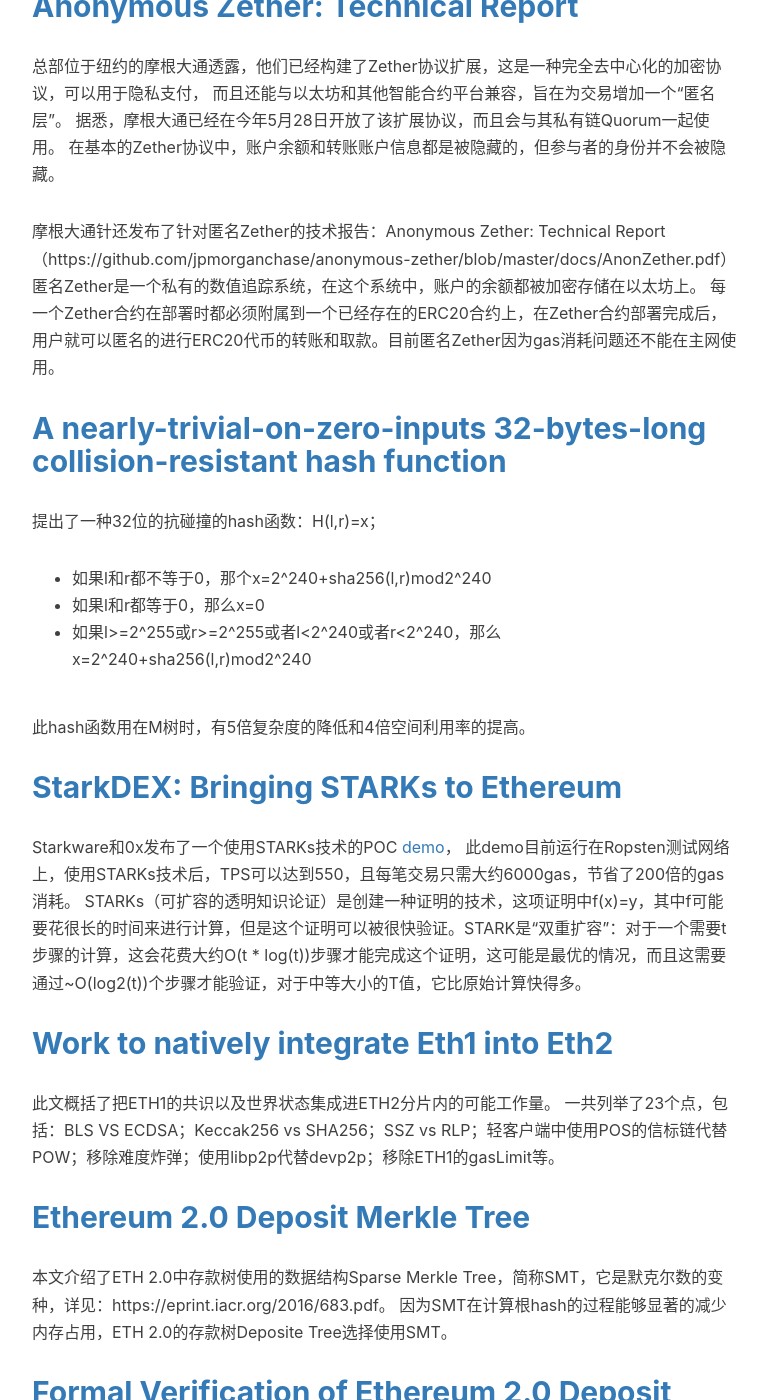
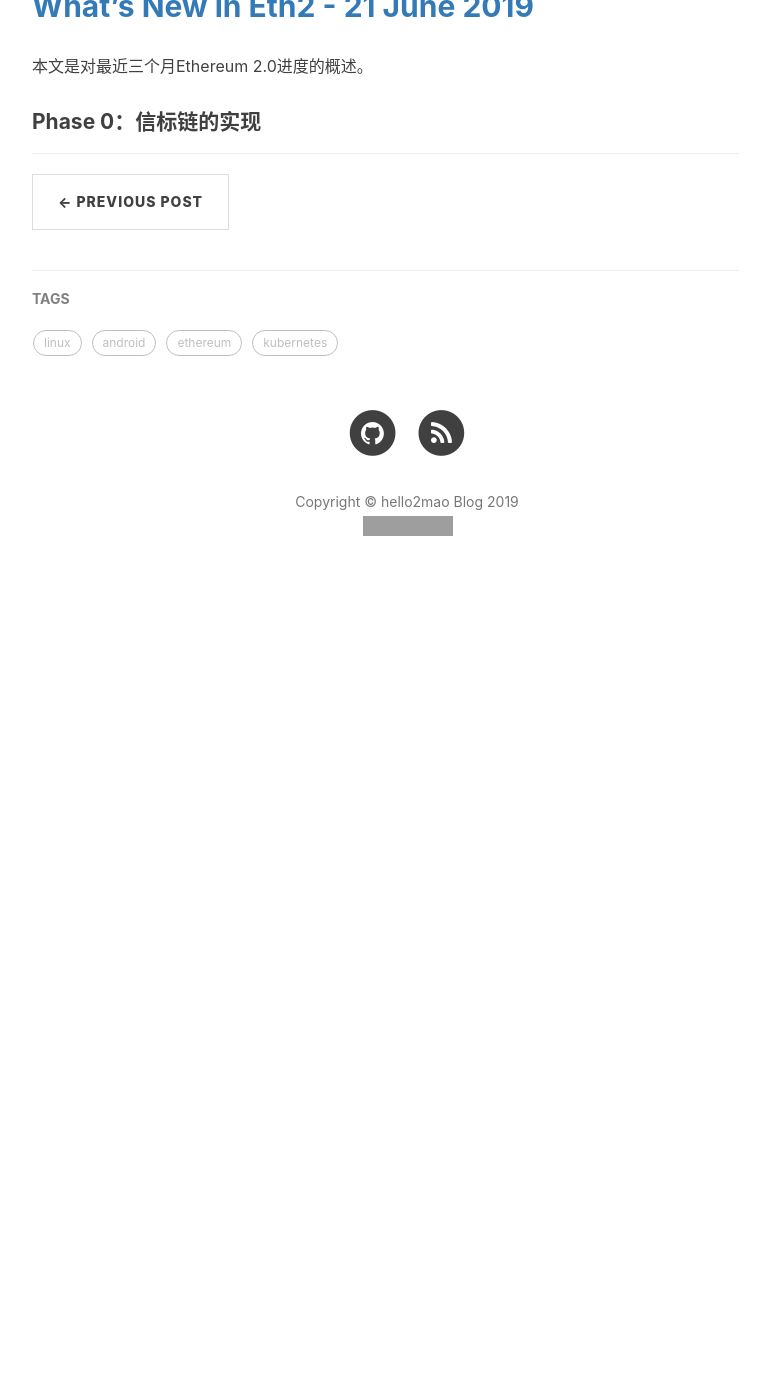
Before and after one commit to hello2mao/hello2mao.github.io, a Jekyll site: the page built from _posts/2019-06-28-what's-new-in-ethereum.md, in a window 1280 px wide and 1400 px high, scrolled down 583 px. Shown: the whole window, without its empty margins (233-1003 px from the left). Built offline with Jekyll 4.4.1, drawn with Linux system fonts in a browser that asks for light colours; nearby versions of some CDN libraries; comment, search, counter and statistics services are not loaded; after the commit the page ends 1213 px from its top, so only the background shows below that; some of the changed text lies outside the part shown; grey boxes are pictures that could not be loaded.

Commit message:
Lazy push: 2019年 6月28日 星期五 11时15分10秒 CST

```diff
--- a/_posts/2019-06-28-what's-new-in-ethereum.md
+++ b/_posts/2019-06-28-what's-new-in-ethereum.md
@@ -1,49 +1,14 @@
 ---
 layout:     post
-title:      "以太坊最新进展-20190622"
+title:      "以太坊最新进展-20190628"
 subtitle:   "what's new in ethereum"
-date:       2019-06-22 10:51:11
+date:       2019-06-28 10:51:11
 author:     "hello2mao"
 tags:
     - ethereum
 ---
 
-## [Anonymous Zether: Technical Report](https://www.coindesk.com/jpmorgan-adds-new-privacy-features-to-its-ethereum-based-quorum-blockchain)
+## [What's New in Eth2 - 21 June 2019](https://notes.ethereum.org/c/Sk8Zs--CQ/https%3A%2F%2Fbenjaminion.xyz%2Fnewineth2%2F20190621.html)
+本文是对最近三个月Ethereum 2.0进度的概述。
 
-总部位于纽约的摩根大通透露，他们已经构建了Zether协议扩展，这是一种完全去中心化的加密协议，可以用于隐私支付，
-而且还能与以太坊和其他智能合约平台兼容，旨在为交易增加一个“匿名层”。
-据悉，摩根大通已经在今年5月28日开放了该扩展协议，而且会与其私有链Quorum一起使用。
-在基本的Zether协议中，账户余额和转账账户信息都是被隐藏的，但参与者的身份并不会被隐藏。
-
-摩根大通针还发布了针对匿名Zether的技术报告：Anonymous Zether: Technical Report（https://github.com/jpmorganchase/anonymous-zether/blob/master/docs/AnonZether.pdf）
-匿名Zether是一个私有的数值追踪系统，在这个系统中，账户的余额都被加密存储在以太坊上。
-每一个Zether合约在部署时都必须附属到一个已经存在的ERC20合约上，在Zether合约部署完成后，用户就可以匿名的进行ERC20代币的转账和取款。目前匿名Zether因为gas消耗问题还不能在主网使用。
-
-## [A nearly-trivial-on-zero-inputs 32-bytes-long collision-resistant hash function](https://ethresear.ch/t/a-nearly-trivial-on-zero-inputs-32-bytes-long-collision-resistant-hash-function/5511)
-
-提出了一种32位的抗碰撞的hash函数：H(l,r)=x；
-- 如果l和r都不等于0，那个x=2^240+sha256(l,r)mod2^240
-- 如果l和r都等于0，那么x=0
-- 如果l>=2^255或r>=2^255或者l<2^240或者r<2^240，那么x=2^240+sha256(l,r)mod2^240
-
-此hash函数用在M树时，有5倍复杂度的降低和4倍空间利用率的提高。
-
-## [StarkDEX: Bringing STARKs to Ethereum](https://blog.0xproject.com/starkdex-bringing-starks-to-ethereum-6a03fffc0eb7)
-Starkware和0x发布了一个使用STARKs技术的POC [demo](https://www.starkdex.io/)，
-此demo目前运行在Ropsten测试网络上，使用STARKs技术后，TPS可以达到550，且每笔交易只需大约6000gas，节省了200倍的gas消耗。
-STARKs（可扩容的透明知识论证）是创建一种证明的技术，这项证明中f(x)=y，其中f可能要花很长的时间来进行计算，但是这个证明可以被很快验证。STARK是“双重扩容”：对于一个需要t步骤的计算，这会花费大约O(t * log(t))步骤才能完成这个证明，这可能是最优的情况，而且这需要通过~O(log2(t))个步骤才能验证，对于中等大小的T值，它比原始计算快得多。
-
-## [Work to natively integrate Eth1 into Eth2](https://ethresear.ch/t/work-to-natively-integrate-eth1-into-eth2/5573)
-此文概括了把ETH1的共识以及世界状态集成进ETH2分片内的可能工作量。
-一共列举了23个点，包括：BLS VS ECDSA；Keccak256 vs SHA256；SSZ vs RLP；轻客户端中使用POS的信标链代替POW；移除难度炸弹；使用libp2p代替devp2p；移除ETH1的gasLimit等。
-
-## [Ethereum 2.0 Deposit Merkle Tree](https://medium.com/@josephdelong/ethereum-2-0-deposit-merkle-tree-13ec8404ca4f)
-本文介绍了ETH 2.0中存款树使用的数据结构Sparse Merkle Tree，简称SMT，它是默克尔数的变种，详见：https://eprint.iacr.org/2016/683.pdf。
-因为SMT在计算根hash的过程能够显著的减少内存占用，ETH 2.0的存款树Deposite Tree选择使用SMT。
-
-## [Formal Verification of Ethereum 2.0 Deposit Contract](https://runtimeverification.com/blog/formal-verification-of-ethereum-2-0-deposit-contract-part-1/)
-本文是对ETH 2.0存款合约的形式化验证。
-
-在ETH 2.0的信标链上，验证者是动态加入和退出的，他们只需向存款合约发起一笔交易存入一定数量的ETH就可以成为验证者，然后在退出验证者角色时，存款合约会把抵押退还。因为验证者的列表存在默克尔树上，在动态更新验证者时，默克尔树都需要重构，当验证者数量巨大时，这将非常耗时以及消耗内存空间。
-为了减少时间和空间的消耗，同时节省gas，存款合约实现了一种增量默克尔树算法，详见：https://github.com/ethereum/research/blob/master/beacon_chain_impl/progressive_merkle_tree.py。
-在重构一棵高度是h的默克尔树时，增量默克尔树算法具有O(h)的时间和空间复杂度。
+#### Phase 0：信标链的实现
```
